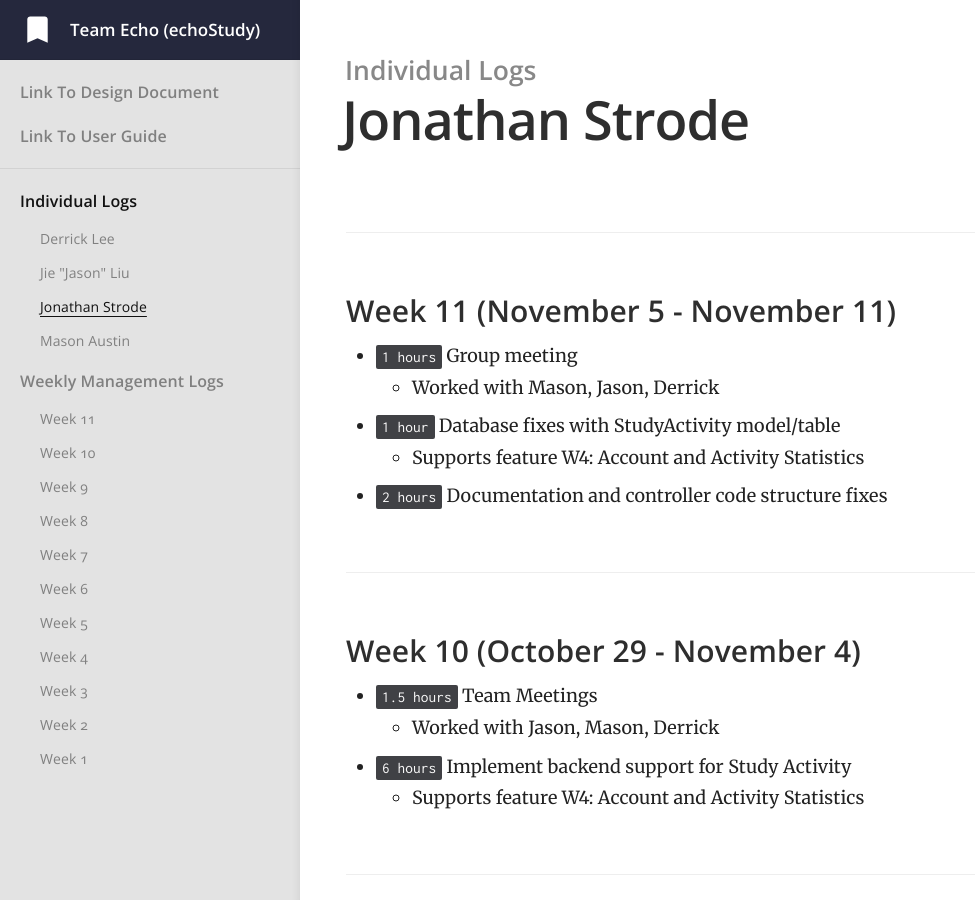
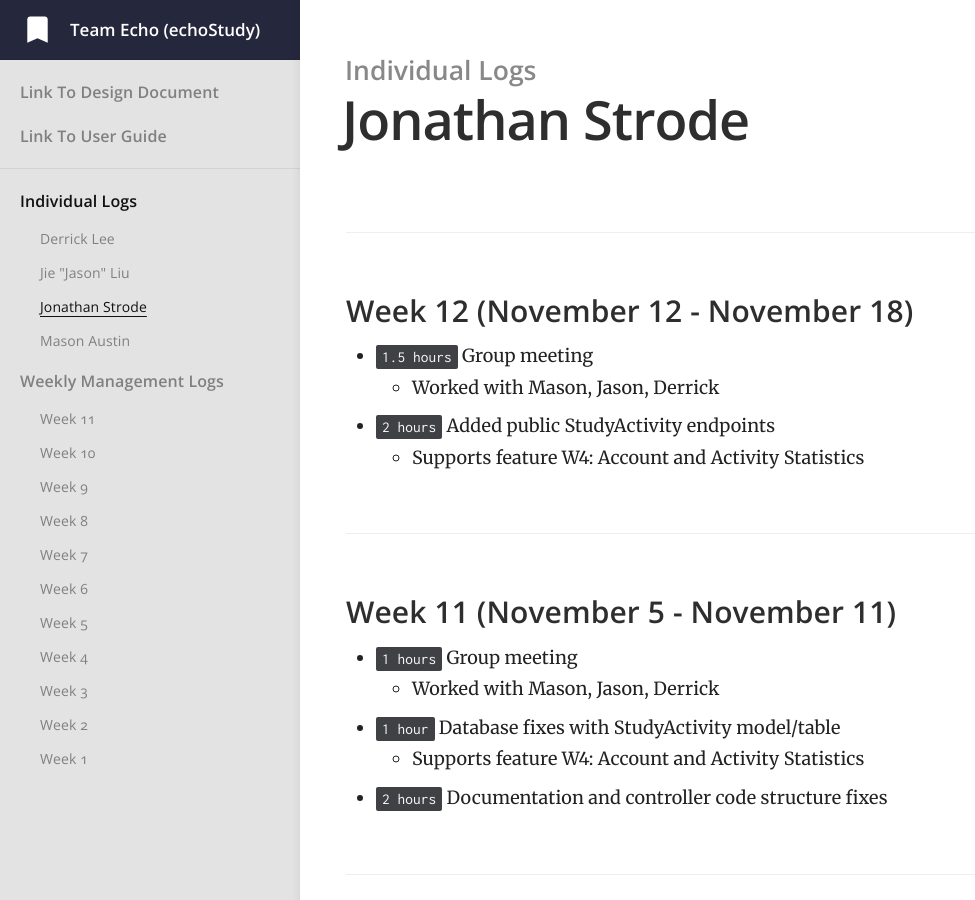
Before and after one commit to jiejasonliu/team-echo-site, a Jekyll site: the page built from _docs/individual-logs/jonstrode-logs.md, in a window 1280 px wide and 900 px high. Shown: the whole window, without its empty margins (0-975 px from the left). Built offline with Jekyll 4.4.1, drawn with Linux system fonts in a browser that asks for light colours.

Commit message:
Jon's logs Week 12

```diff
--- a/_docs/individual-logs/jonstrode-logs.md
+++ b/_docs/individual-logs/jonstrode-logs.md
@@ -3,6 +3,12 @@ title: Jonathan Strode
 category: Individual Logs
 order: 2
 ---
+
+### Week 12 (November 12 - November 18)
+- `1.5 hours` Group meeting
+  - Worked with Mason, Jason, Derrick
+- `2 hours` Added public StudyActivity endpoints
+  - Supports feature W4: Account and Activity Statistics
 
 ### Week 11 (November 5 - November 11)
 - `1 hours` Group meeting
```
